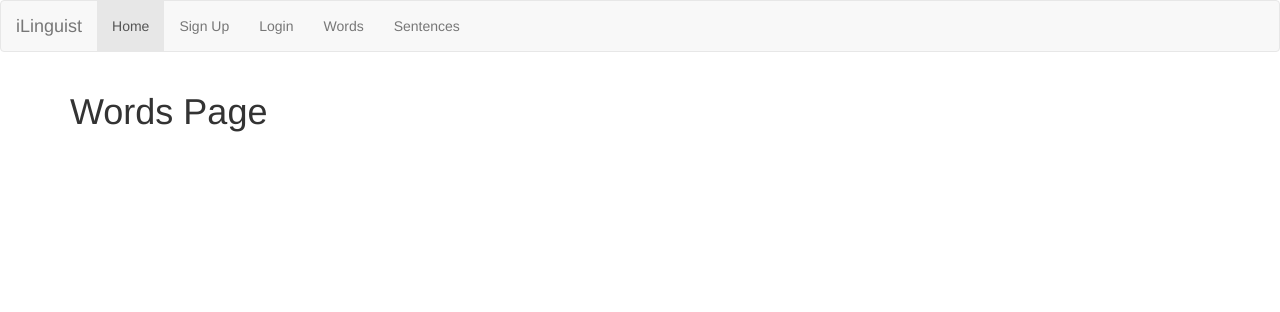
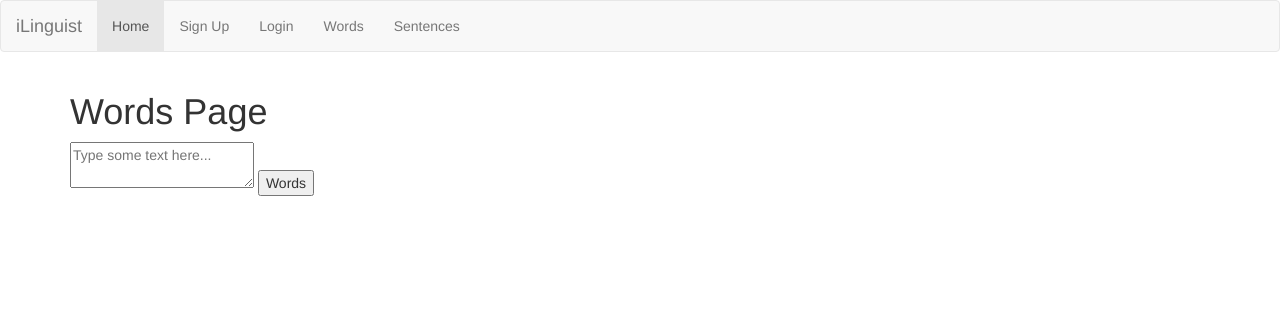
Before and after one commit to Maha-I-Hendawy/iLinguist-Linguistic-App, a Flask app: page /words in a window 1280 px wide. Shown: the top 312 px of the page. Run offline with Flask 3, Linux system fonts and the light colour scheme; some libraries are stand-ins or nearby versions.

Commit message:
second commit

```diff
--- a/app.py
+++ b/app.py
@@ -1,5 +1,5 @@
 from flask import Flask, render_template, request, redirect, url_for, session
-
+import nltk
 
 
 app = Flask(__name__, instance_relative_config=True)
@@ -32,15 +32,32 @@ def logout():
 
 
 
+words = []
+sentences = []
+
+@app.route('/words', methods=['GET', 'POST'])
+def word():
+	if request.method == 'POST':
+		text = str(request.form.get('words'))
+		words1 = nltk.word_tokenize(text)
+		for word in words1:
+			if word == '.':
+				words1.remove(word)
+		tagged = nltk.pos_tag(words1)
+		words.append(tagged)
+		return redirect(request.url)
 
 
-@app.route('/words', methods=['GET', 'POST'])
-def words():
-	return render_template("words.html", title="Words Page")
+	return render_template("words.html", title="Words Page", words=words)
 
 
 
 
 @app.route('/sentences', methods=['GET', 'POST'])
-def sentences():
-	return render_template("sentences.html", title="Sentences Page")
+def sentence():
+	if request.method == 'POST':
+		text = str(request.form.get('sentences'))
+		sentences1 = nltk.sent_tokenize(text)
+		sentences.append(sentences1)
+		return redirect(request.url)
+	return render_template("sentences.html", title="Sentences Page", sentences=sentences)
--- a/templates/home.html
+++ b/templates/home.html
@@ -6,9 +6,9 @@
   <p>Lorem ipsum dolor sit amet, consectetur adipisicing elit, sed do eiusmod
   tempor incididunt ut labore et dolore magna aliqua. Ut enim ad minim veniam,
   quis nostrud exercitation ullamco laboris nisi ut aliquip ex ea commodo
-  consequat. Duis aute irure dolor in reprehenderit in voluptate velit esse
-  cillum dolore eu fugiat nulla pariatur. Excepteur sint occaecat cupidatat non
-  proident, sunt in culpa qui officia deserunt mollit anim id est laborum.</p>
+  </p>
+  <a href="{{ url_for('register') }}" class="btn btn-primary">Sign Up</a>
+  <a href="{{ url_for('login') }}" class="btn btn-primary">Login</a>
 
 </div>
 
--- a/templates/layout.html
+++ b/templates/layout.html
@@ -28,8 +28,8 @@
       <li class="active"><a href="{{ url_for('home') }}">Home</a></li>
       <li><a href="{{ url_for('register') }}">Sign Up</a></li>
       <li><a href="{{ url_for('login') }}">Login</a></li>
-      <li><a href="{{ url_for('words') }}">Words</a></li>
-      <li><a href="{{ url_for('sentences') }}">Sentences</a></li>
+      <li><a href="{{ url_for('word') }}">Words</a></li>
+      <li><a href="{{ url_for('sentence') }}">Sentences</a></li>
     </ul>
   </div>
 </nav>
--- a/templates/words.html
+++ b/templates/words.html
@@ -3,5 +3,19 @@
 {% block content %}
 
   <h1>Words Page</h1>
+  <form action="" method="post">
+    <textarea name="words" placeholder="Type some text here..."></textarea>
+    <input type="submit" value="Words">
+  </form>
+  <br>
+  <br>
+  <br>
+  <ul style="list-style-type: none;">
+    {% for word in words %}
+       {% for w in word %}
+         <li style="float: left; padding: 20px">{{w[0]}}: <b>{{w[1]}}</b></li>
+       {% endfor %}
+    {% endfor %}
+  </ul>
 
 {%  endblock %}
```
Also changed, not shown: templates/login.html (+9 -0 lines), templates/register.html (+15 -1 lines), templates/sentences.html (+17 -0 lines).
